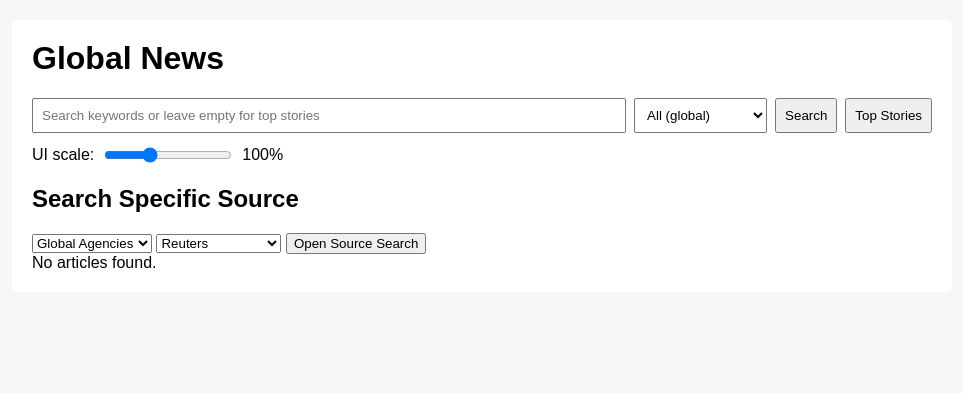
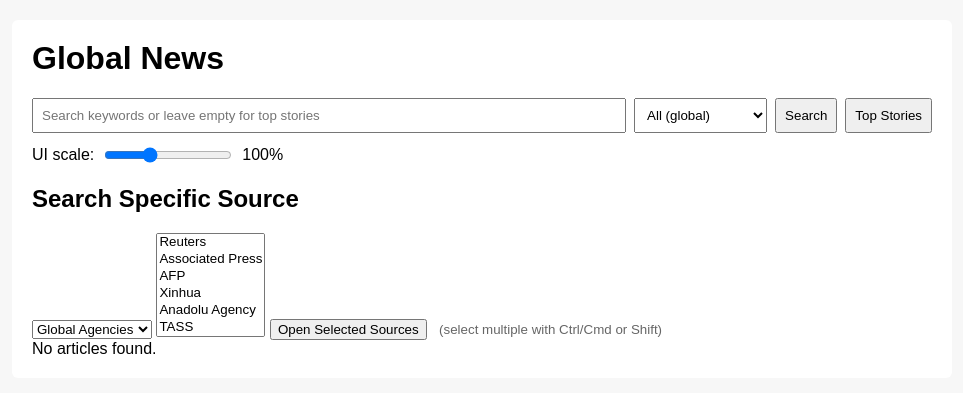
Before and after one commit to tharsh1111-ops/News-source, a FastAPI app: page / in a window 1280 px wide. Shown: the top 393 px of the page, without its empty margins (158-1121 px from the left). Run offline with FastAPI, Linux system fonts and the light colour scheme; data that the repository does not hold is empty.

Commit message:
Frontend: allow multiple source selection and open each source in its own tab

```diff
--- a/static/main.js
+++ b/static/main.js
@@ -92,15 +92,25 @@ document.addEventListener('DOMContentLoaded', async () => {
 
     document.getElementById('openSourceBtn').addEventListener('click', async () => {
       const category = catEl.value;
-      const source = srcEl.value;
       const q = document.getElementById('q').value.trim() || '';
+      const selected = Array.from(srcEl.selectedOptions).map(o => o.value);
+      if (!selected.length) {
+        alert('Please select one or more sources.');
+        return;
+      }
       try {
-        const res = await fetch(`/api/source-search?category=${encodeURIComponent(category)}&source=${encodeURIComponent(source)}&q=${encodeURIComponent(q)}`);
-        const data = await res.json();
-        if (data.url) window.open(data.url, '_blank', 'noopener');
+        // fetch each source URL and open in a new tab
+        const promises = selected.map(s =>
+          fetch(`/api/source-search?category=${encodeURIComponent(category)}&source=${encodeURIComponent(s)}&q=${encodeURIComponent(q)}`)
+            .then(r => r.json())
+        );
+        const results = await Promise.all(promises);
+        for (const res of results) {
+          if (res && res.url) window.open(res.url, '_blank', 'noopener');
+        }
       } catch (e) {
-        console.error('Error opening source search', e);
-        alert('Could not open source search');
+        console.error('Error opening source searches', e);
+        alert('Could not open one or more source searches');
       }
     });
   } catch (e) {
--- a/templates/index.html
+++ b/templates/index.html
@@ -35,8 +35,9 @@
         <h2>Search Specific Source</h2>
         <div class="source-controls">
           <select id="sourceCategory"></select>
-          <select id="sourceSelect"></select>
-          <button id="openSourceBtn">Open Source Search</button>
+            <select id="sourceSelect" multiple size="6" aria-label="Select one or more sources"></select>
+            <button id="openSourceBtn">Open Selected Sources</button>
+            <small style="margin-left:8px;color:#666">(select multiple with Ctrl/Cmd or Shift)</small>
         </div>
       </section>
 
```
